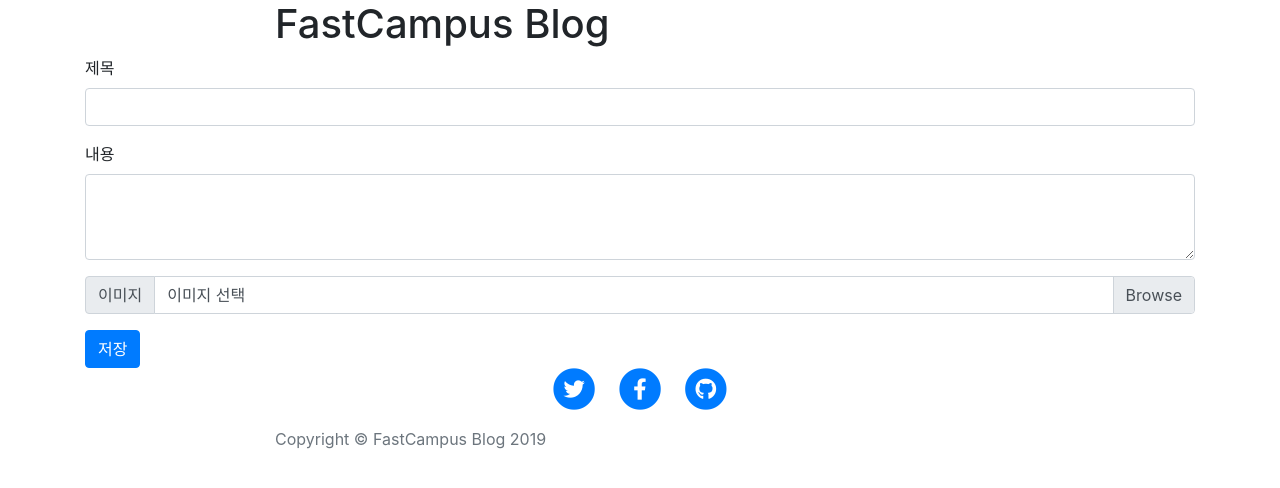
After one commit to sseonmo/python_django_project2, a Django app: page /blogs/post/write in a window 1280 px wide. The commit adds this page. Shown: the top 488 px of the page. Run offline with Django 3.2, Linux system fonts and the light colour scheme; some libraries are stand-ins or nearby versions.

Commit message:
[fastcompus][django_project1] 20. 글 목록, 글 쓰기, 댓글 쓰기 - 05. 과제 - HTML 만들기 - lecture summary 정리필요

```diff
--- a/blogs/urls.py
+++ b/blogs/urls.py
@@ -1,6 +1,8 @@
 from django.urls import path
-from .views import posts_list
+from .views import posts_list, post_detail, post_write
 
 urlpatterns = [
-	path('post/', posts_list, name='posts_list')
+	path('post/', posts_list, name='posts_list'),
+	path('post/<int:post_id>', post_detail, name='post_detail'),
+	path('post/write', post_write, name='post_write'),
 ]
--- a/blogs/views.py
+++ b/blogs/views.py
@@ -1,7 +1,46 @@
-from django.shortcuts import render
+from django.shortcuts import render, redirect, reverse, get_object_or_404, resolve_url
 from .models import Post
+from django.contrib.auth.decorators import login_required
+
 # Create your views here.
 
 def posts_list(request):
 	posts = Post.objects.order_by('-create_at')
 	return render(request, 'blogs/posts_list.html', context={'posts': posts})
+
+def post_detail(request, post_id):
+	post = get_object_or_404(Post, pk=post_id)
+	# post = Post.objects.filter(pk=post_id)
+	return render(request, 'blogs/posts_detail.html', context={'post': post})
+
+# @login_required
+def post_write(request):
+	errors = []
+
+	if request.method == 'POST':
+		title = request.POST.get('title', '').strip()
+		content = request.POST.get('content', '').strip()
+		image = request.FILES.get('image')
+
+		if not title:
+			errors.append('제목을 입려해주세요')
+		elif not content:
+			errors.append('내용을 입려해주세요')
+
+		if not errors:
+			post = Post.objects.create(user=request.user, title=title, content=content, image=image)
+			# return redirect(reverse('post_detail', kwargs={'post_id': post.id}))
+			return redirect(resolve_url('post_detail', post_id=post.id))
+
+	return render(request, 'blogs/posts_write.html', {'user': request.user, 'errors': errors})
+
+"""
+from django.shortcuts import get_object_or_404
+
+example)
+q = get_object_or_404(Question, pk=id)
+- 첫번째 모델, 두번재 키워드, 만약 키워드가 없으면 404 에러를 발생
+
+-- reverse, redirect
+참조 - https://wayhome25.github.io/django/2017/05/05/django-url-reverse/
+"""
--- /dev/null
+++ b/templates/blogs/posts_write.html
@@ -0,0 +1,28 @@
+{% extends "blogs/_base.html" %}
+{% block content %}
+    <div class="container">
+        <div class="row-6">
+            <form method="post" action="{% url 'post_write' %}">
+                <div class="form-group">
+                    <label for="title">제목</label>
+                    <input type="text" class="form-control" id="title" aria-describedby="emailHelp">
+                </div>
+                <div class="form-group">
+                    <label for="content">내용</label>
+                    <textarea class="form-control" id="content" rows="3"></textarea>
+                </div>
+                <div class="input-group mb-3">
+                    <div class="input-group-prepend">
+                        <span class="input-group-text" id="inputGroupFileAddon01">이미지</span>
+                    </div>
+                    <div class="custom-file">
+                        <input type="file" class="custom-file-input" id="image"
+                               aria-describedby="inputGroupFileAddon01">
+                        <label class="custom-file-label" for="inputGroupFile01">이미지 선택</label>
+                    </div>
+                </div>
+                <button type="submit" class="btn btn-primary">저장</button>
+            </form>
+        </div>
+    </div>
+{% endblock %}
```
Also changed, not shown: templates/blogs/posts_detail.html (added, +15 -0 lines), templates/blogs/posts_list.html (+26 -4 lines).
